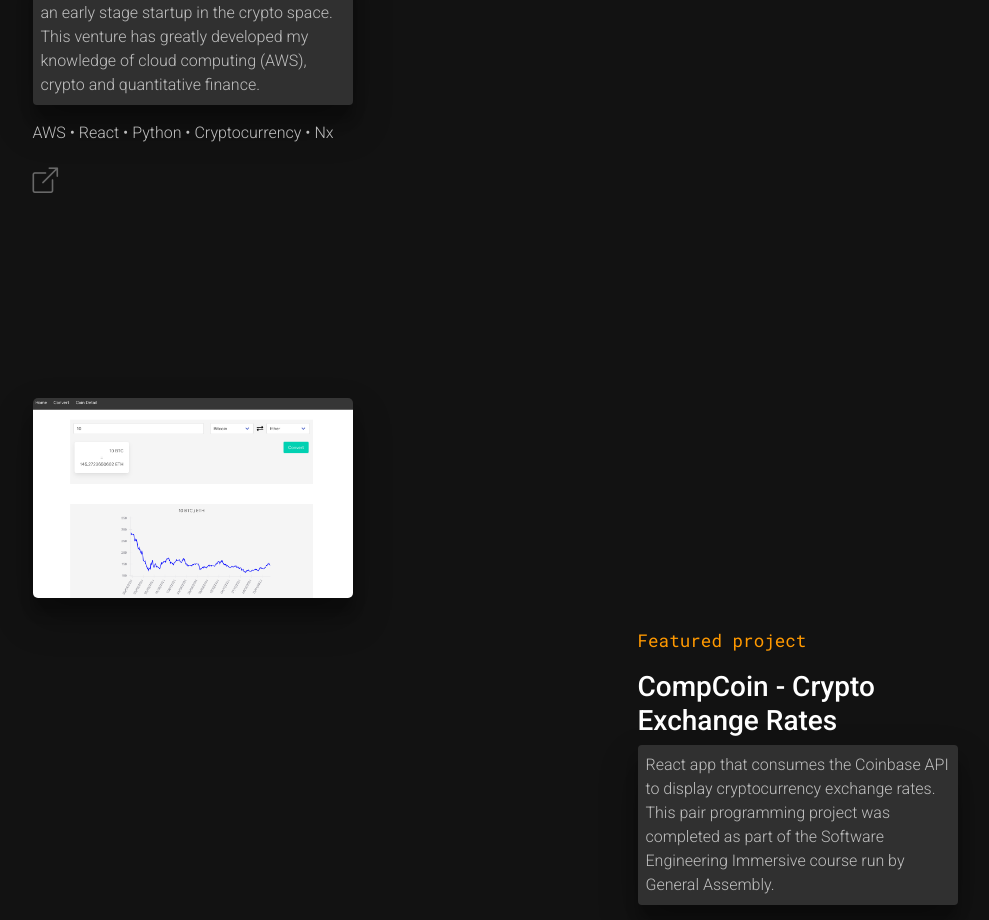
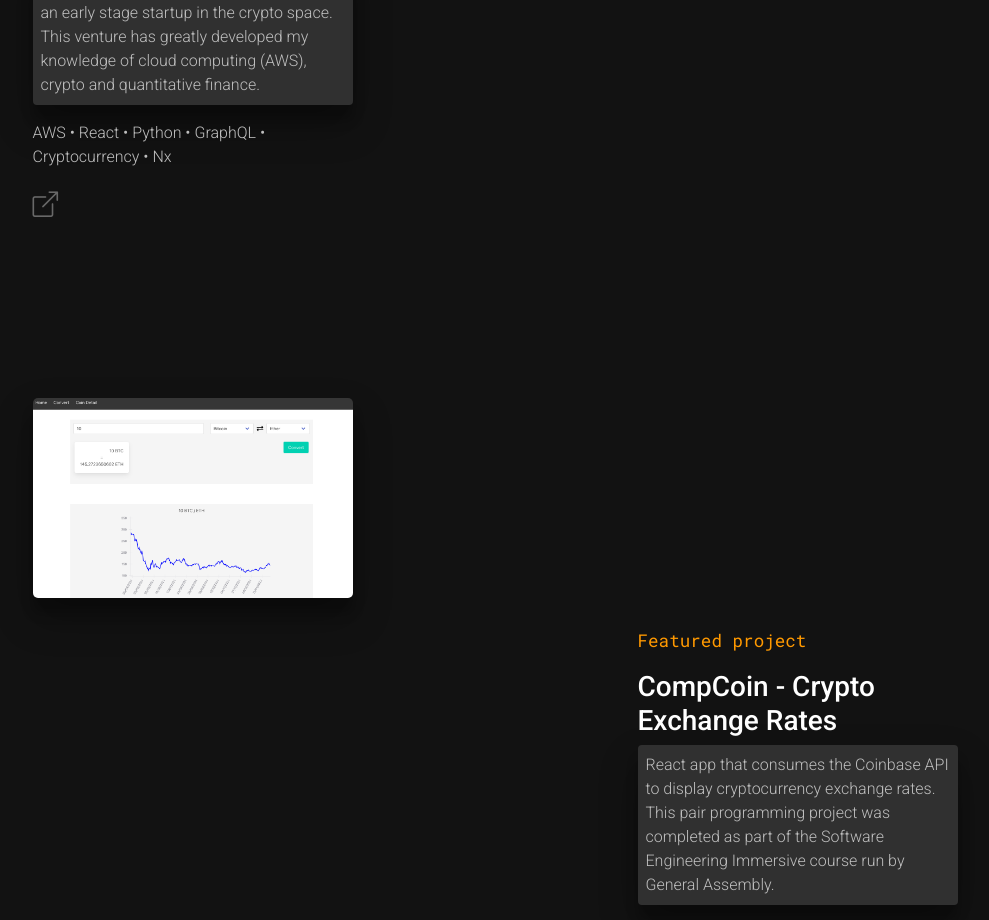
Before and after one commit to tigeryant/tigeryant.github.io, a React (Create React App) app: page / in a window 1280 px wide. Shown: the part 7146-8066 px from the top of the page, without its empty margins (145-1134 px from the left). Built offline with nearby package versions, Linux system fonts and the light colour scheme.

Commit message:
added graphql to rbitrage content

```diff
--- a/src/components/content/projects/rbitrage.js
+++ b/src/components/content/projects/rbitrage.js
@@ -7,6 +7,7 @@
     'AWS',
     'React',
     'Python',
+    'GraphQL',
     'Cryptocurrency',
     'Nx'
   ],
```
